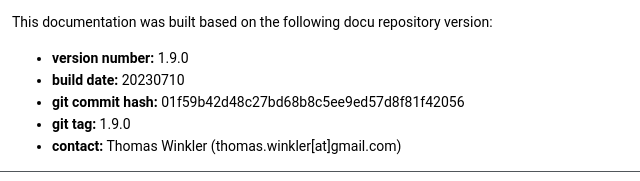
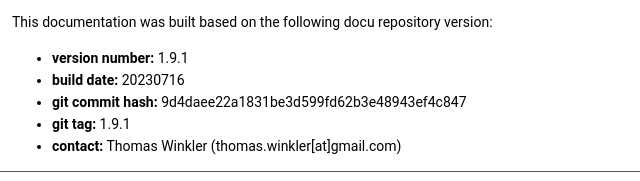
Before and after one commit to tw-ghub/dott-ng_docu, a plain HTML site: page index.html in a window 1280 px wide. Shown: the part 2448-2629 px from the top of the page, 0-640 px from the left. Drawn offline with Linux system fonts and the light colour scheme.

Commit message:
release nodes updated for v1.9.1

```diff
--- a/index.html
+++ b/index.html
@@ -103,10 +103,10 @@ Documentation Overview</h1>
 Build Information</h1>
 <p >This documentation was built based on the following docu repository version:</p>
 <ul>
-<li><b>version number:</b> 1.9.0</li>
-<li><b>build date:</b> 20230710</li>
-<li><b>git commit hash:</b> 01f59b42d48c27bd68b8c5ee9ed57d8f81f42056</li>
-<li><b>git tag:</b> 1.9.0</li>
+<li><b>version number:</b> 1.9.1</li>
+<li><b>build date:</b> 20230716</li>
+<li><b>git commit hash:</b> 9d4daee22a1831be3d599fd62b3e48943ef4c847</li>
+<li><b>git tag:</b> 1.9.1</li>
 <li><b>contact:</b> Thomas Winkler (thomas.winkler[at]gmail.com) </li>
 </ul>
 </div></div><!-- PageDoc -->
```
Also changed, not shown: ReleaseNotes.html (+6 -0 lines).
